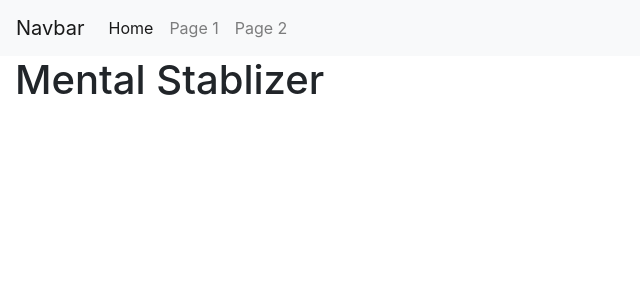
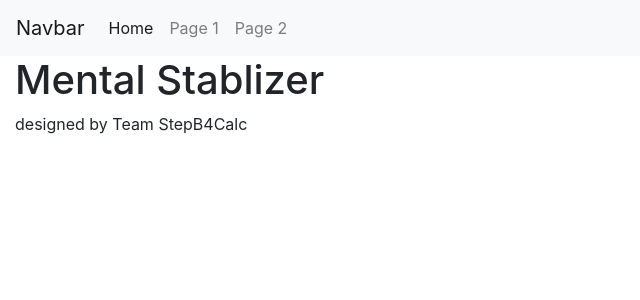
Before and after one commit to achuthanmukundan00/deltaHacks2020-StepBeforeCalc, an Angular app in the folder deltaMH/: page /home in a window 1280 px wide. Shown: the top 300 px of the page, without its empty margins (0-640 px from the left). Built offline with nearby package versions, Linux system fonts and the light colour scheme.

Commit message:
"trying to implement some HTML knowledge to here"

```diff
--- a/deltaMH/src/app/pages/home/home.component.html
+++ b/deltaMH/src/app/pages/home/home.component.html
@@ -1,3 +1,4 @@
 <div class="container-fluid">
   <h1>Mental Stablizer</h1>
+  <p>designed by Team StepB4Calc</p>
 </div>
```
